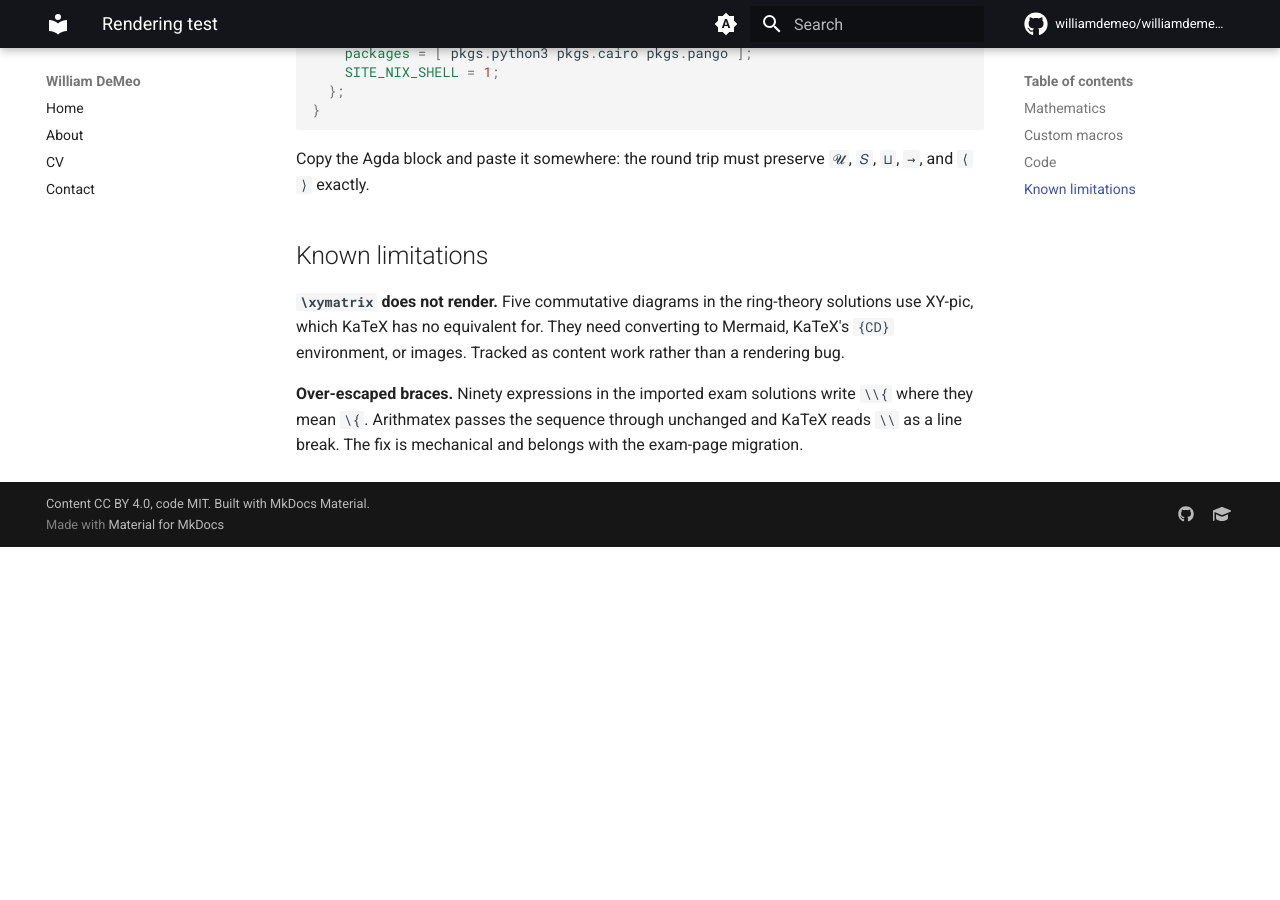
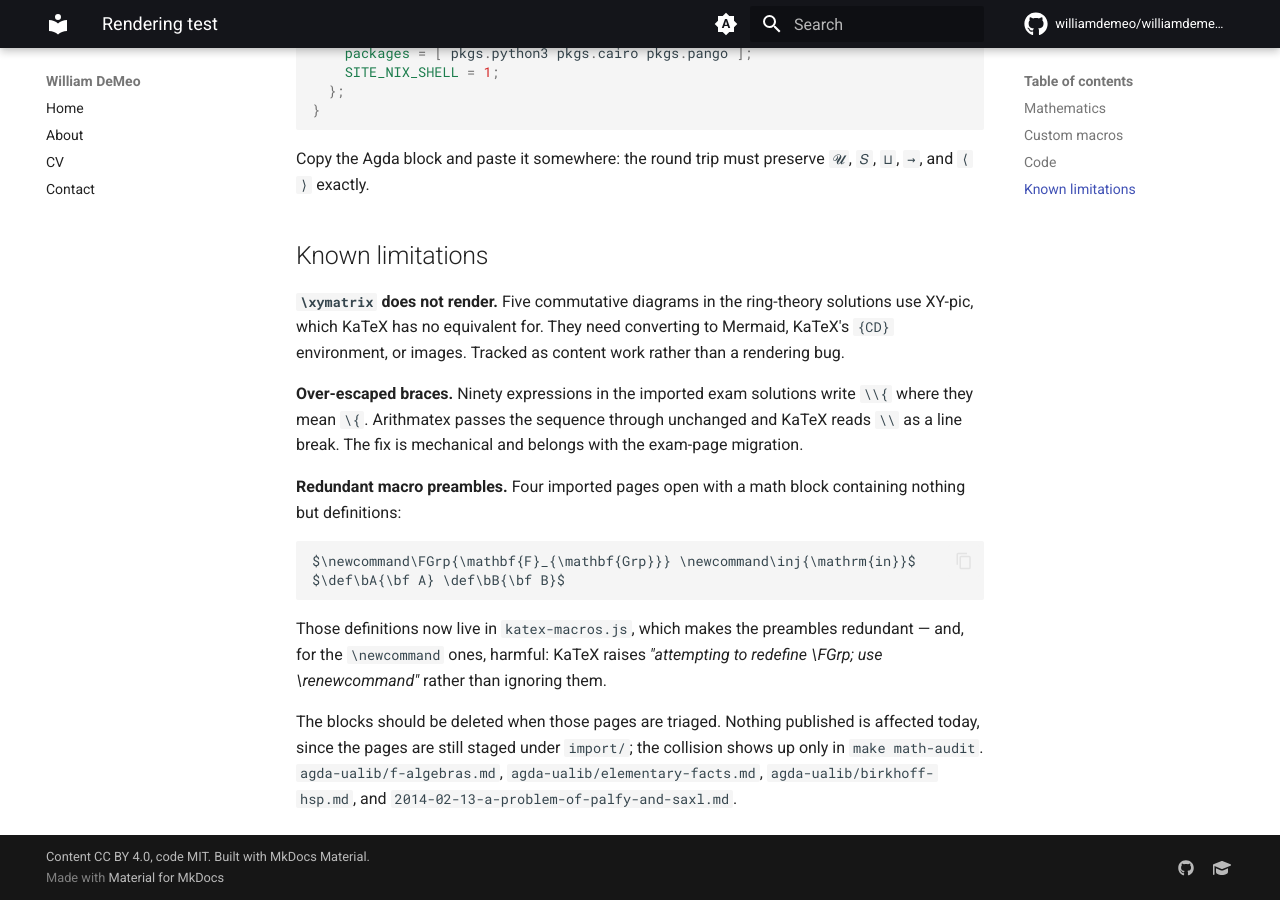
Before and after one commit to williamdemeo/williamdemeo.github.io, an MkDocs documentation site: the page built from docs/design/rendering.md, in a window 1280 px wide and 900 px high, scrolled down 2383 px. Built offline with MkDocs 1.6.1 and Material for MkDocs 9.7.7, drawn with Linux system fonts in a browser that asks for light colours; comment, search, counter and statistics services are not loaded; before the commit the page ends 2930 px from its top, so only the background shows below that.

Commit message:
Add the macros the algebra posts and agda-ualib notes need
Extends the macro table with \FGrp, \inj, \inji, \bA and \bB, taking the
non-exam failure count from 39 to 3.

Unlike the exam macros, these are not inferred.  Four pages carry their own
preamble -- a math block containing nothing but definitions --

    $\newcommand\FGrp{\mathbf{F}_{\mathbf{Grp}}} \newcommand\inj{\mathrm{in}}$
    $\def\bA{\bf A} \def\bB{\bf B}$

and the definitions here are copied verbatim from them.

That also corrects something claimed in the previous commit.  The preamble
works under MathJax, which keeps \newcommand for the rest of the page, and
does not work under KaTeX, which scopes \def and \newcommand to the single
expression they appear in.  So these pages rendered correctly on the old site
and would have broken silently on the new one -- the reverse of the exam
solutions, which were never defined anywhere and have been broken all along.
"Broken for years" is true of the exams, not of these.

Hoisting the definitions makes the preambles redundant and, for the
\newcommand ones, actively harmful: KaTeX raises "attempting to redefine
\FGrp" rather than ignoring the repeat.  Deleting those four blocks is a
content change and belongs with the triage of those pages; nothing published
is affected, since they are still staged under import/.  Recorded in the
rendering test page with the exact locations.

The audit now strips HTML comments as well as code before scanning, because
MkDocs does not render commented-out prose and flagging expressions inside it
reports failures no visitor could ever see.  That is what \deval was -- the
only sighting of it is inside a comment -- and it drops the expression count
from 6,148 to 3,544, which is the more honest figure.

Checked that the \fld, \sB and \vec families defined elsewhere in the tree
need nothing: they appear only in the Python lab .tex sources, which are
copied as assets and never rendered as pages.

Closes #20 more completely.

Co-Authored-By: Claude Opus 5 <noreply@anthropic.com>
Claude-Session: https://claude.ai/code/session_019pNuxK8TykdeFBHyjbchPN

````diff
--- a/docs/design/rendering.md
+++ b/docs/design/rendering.md
@@ -124,3 +124,21 @@ than a rendering bug.
 `\\{` where they mean `\{`. Arithmatex passes the sequence through unchanged and
 KaTeX reads `\\` as a line break. The fix is mechanical and belongs with the
 exam-page migration.
+
+**Redundant macro preambles.** Four imported pages open with a math block
+containing nothing but definitions:
+
+```
+$\newcommand\FGrp{\mathbf{F}_{\mathbf{Grp}}} \newcommand\inj{\mathrm{in}}$
+$\def\bA{\bf A} \def\bB{\bf B}$
+```
+
+Those definitions now live in `katex-macros.js`, which makes the preambles
+redundant — and, for the `\newcommand` ones, harmful: KaTeX raises
+*"attempting to redefine \FGrp; use \renewcommand"* rather than ignoring them.
+
+The blocks should be deleted when those pages are triaged. Nothing published
+is affected today, since the pages are still staged under `import/`; the
+collision shows up only in `make math-audit`.
+`agda-ualib/f-algebras.md`, `agda-ualib/elementary-facts.md`,
+`agda-ualib/birkhoff-hsp.md`, and `2014-02-13-a-problem-of-palfy-and-saxl.md`.
--- a/docs/javascripts/katex-macros.js
+++ b/docs/javascripts/katex-macros.js
@@ -72,6 +72,37 @@ window.KATEX_MACROS = {
   "\\vphi": "\\varphi",
   "\\bphi": "\\boldsymbol{\\varphi}",
 
+  // ── Algebra posts and the agda-ualib notes ──────────────────────────────
+  //
+  // Unlike everything above, these are NOT inferred.  Those pages carry their
+  // own preamble -- a math block containing nothing but definitions, e.g.
+  //
+  //     $\newcommand\FGrp{\mathbf{F}_{\mathbf{Grp}}} \newcommand\inj{\mathrm{in}}$
+  //     $\def\bA{\bf A} \def\bB{\bf B}$
+  //
+  // and the definitions below are copied verbatim from them.
+  //
+  // That preamble worked under MathJax, which keeps \newcommand for the rest
+  // of the page, and does not work under KaTeX, which scopes \def and
+  // \newcommand to the single expression they appear in.  (Only \gdef
+  // persists, and only when one macros object is shared across the page.)
+  // So these pages rendered correctly on the old site and would silently
+  // break on the new one -- the opposite of the exam solutions, which were
+  // never defined anywhere and have been broken all along.
+  //
+  // Hoisting them here rather than rewriting the preambles to \gdef makes the
+  // definitions greppable in one place and removes any dependence on the
+  // preamble block appearing before its first use.  The preamble expressions
+  // themselves are now redundant; they render as an empty span and can be
+  // deleted when those pages are triaged.
+  "\\FGrp": "\\mathbf{F}_{\\mathbf{Grp}}",
+  "\\inj": "\\mathrm{in}",
+  "\\inji": "\\mathrm{in}_i",
+  // Source writes `\bf A`; `\mathbf{A}` is the modern spelling of the same
+  // thing and does not leak a font switch into the surrounding expression.
+  "\\bA": "\\mathbf{A}",
+  "\\bB": "\\mathbf{B}",
+
   // ── LaTeX-only commands with no KaTeX equivalent ─────────────────────────
   // \ensuremath is a no-op here: KaTeX is always in math mode, so the wrapper
   // is redundant and the argument passes straight through.
````
Also changed, not shown: 1 other file.
